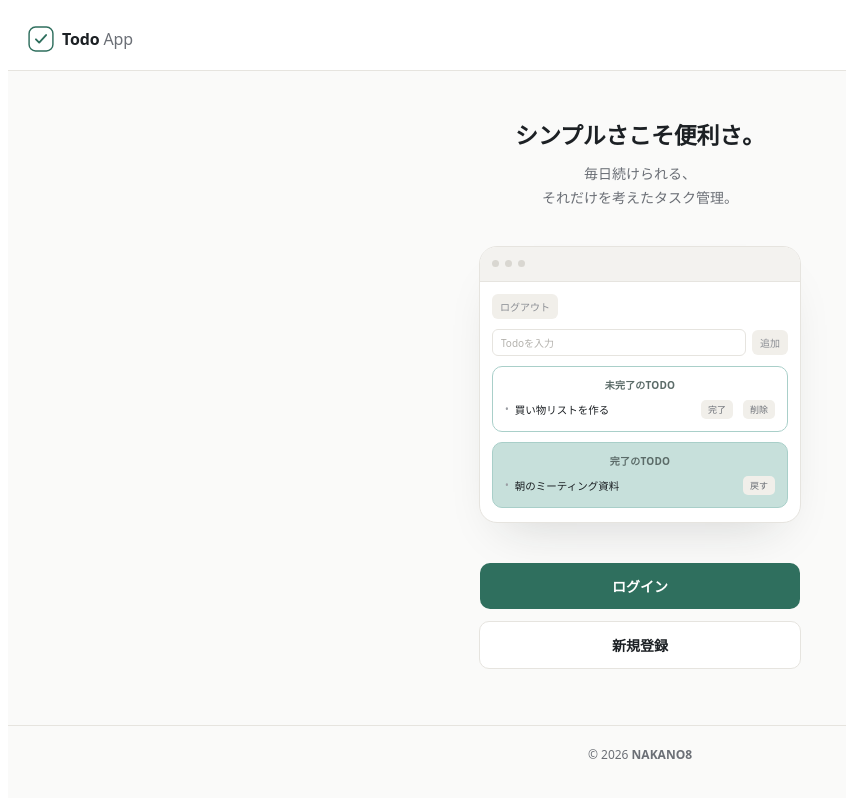
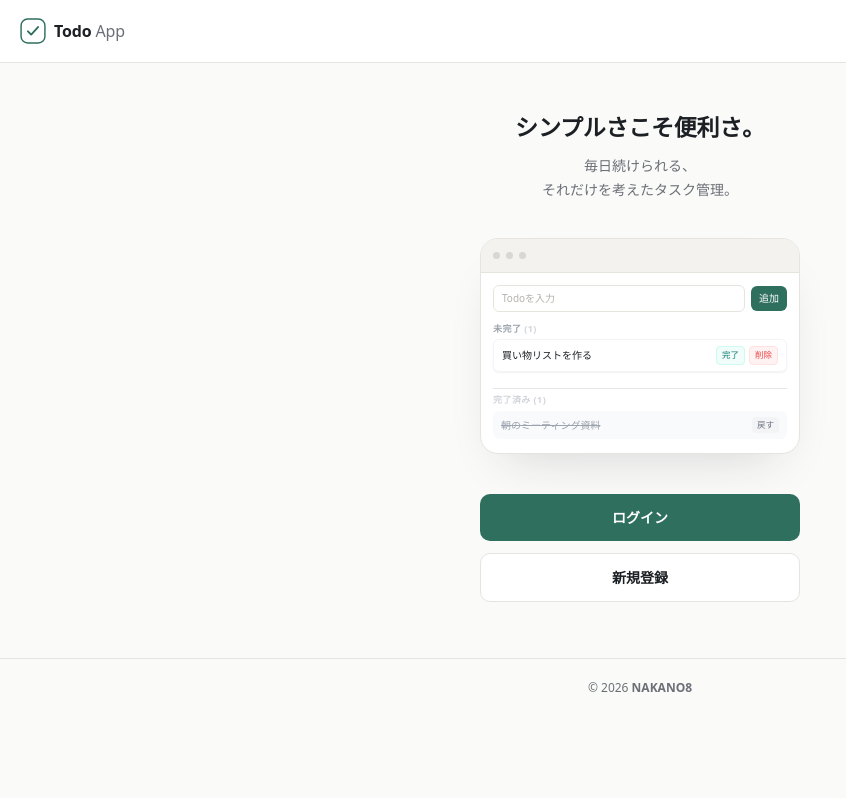
Before and after one commit to NAKANO8/todo_app, a Next.js app in the folder todo-web/: page / in a window 1280 px wide. Shown: the top 798 px of the page, without its empty margins (0-846 px from the left). Built offline with nearby package versions, Linux system fonts and the light colour scheme.

Commit message:
refactor(todo): replace CSS Modules with Tailwind and redesign todo list UI

```diff
--- a/todo-web/app/globals.css
+++ b/todo-web/app/globals.css
@@ -1,5 +1,7 @@
+@import "tailwindcss";
+
 body {
-  font-family: sans-serif;
+  font-family: "Hiragino Sans", "Yu Gothic", system-ui, -apple-system, sans-serif;
   color: #666;
 }
 
@@ -7,16 +9,3 @@ input {
   border-radius: 8px;
   padding: 6px 16px;
 }
-
-button {
-  border-radius: 8px;
-  border: none;
-  padding: 4px 16px;
-  margin: 0px 2px;
-}
-
-button:hover {
-  background-color: #79a8a9;
-  color: #fff;
-  cursor: pointer;
-}
--- a/todo-web/components/todo/CompleteTodos.tsx
+++ b/todo-web/components/todo/CompleteTodos.tsx
@@ -1,25 +1,32 @@
-import styles from '../../features/todo/TodoApp.module.css';
 import type { Todo } from '@/lib/types';
 
 type CompleteTodoProps = {
-  todos: Todo[],
-  onClickBack: (id: number) => void,
+  todos: Todo[];
+  onClickBack: (id: number) => void;
 };
 
 export const CompleteTodos = ({ todos, onClickBack }: CompleteTodoProps) => {
+  if (todos.length === 0) return null;
+
   return (
-    <div className={styles.completeArea} >
-      <p className={styles.title}>完了のTODO</p>
-      <ul>
+    <section>
+      <div className="border-t border-gray-200 my-1" />
+      <h2 className="text-xs font-semibold text-gray-300 uppercase tracking-wider mb-2 mt-3">
+        完了済み <span>({todos.length})</span>
+      </h2>
+      <ul className="flex flex-col gap-1.5">
         {todos.map((todo) => (
-          <li key={todo.id}>
-            <div className={styles.listRow}>
-              <p className={styles.todoItem}>{todo.title}</p>
-              <button onClick={() => onClickBack(todo.id)}>戻す</button>
-            </div>
+          <li key={todo.id} className="flex items-center gap-2 px-3 py-2.5 rounded-lg bg-gray-50">
+            <span className="flex-1 text-sm text-gray-400 line-through">{todo.title}</span>
+            <button
+              onClick={() => onClickBack(todo.id)}
+              className="text-xs font-medium text-gray-500 bg-gray-100 hover:bg-gray-200 rounded-md px-2.5 py-1 cursor-pointer"
+            >
+              戻す
+            </button>
           </li>
         ))}
       </ul>
-    </div >
+    </section>
   );
 };
--- a/todo-web/components/todo/IncompleteTodos.tsx
+++ b/todo-web/components/todo/IncompleteTodos.tsx
@@ -1,27 +1,38 @@
-import styles from '../../features/todo/TodoApp.module.css';
 import type { Todo } from '@/lib/types';
 
 type InCompleteTodoProps = {
-  todos: Todo[],
-  onClickComplete: (id: number) => void,
-  onClickDelete: (id: number) => void,
-}
+  todos: Todo[];
+  onClickComplete: (id: number) => void;
+  onClickDelete: (id: number) => void;
+};
 
 export const IncompleteTodos = ({ todos, onClickComplete, onClickDelete }: InCompleteTodoProps) => {
+  if (todos.length === 0) return null;
+
   return (
-    <div className={styles.incompleteArea}>
-      <p className={styles.title}>未完了のTODO</p>
-      <ul>
+    <section>
+      <h2 className="text-xs font-semibold text-gray-400 uppercase tracking-wider mb-2">
+        未完了 <span className="text-gray-300">({todos.length})</span>
+      </h2>
+      <ul className="flex flex-col gap-1.5">
         {todos.map((todo) => (
-          <li key={todo.id}>
-            <div className={styles.listRow}>
-              <p className={styles.todoItem}>{todo.title}</p>
-              <button onClick={() => onClickComplete(todo.id)}>完了</button>
-              <button onClick={() => onClickDelete(todo.id)}>削除</button>
-            </div>
+          <li key={todo.id} className="flex items-center gap-2 px-3 py-2.5 rounded-lg bg-white border border-gray-100 shadow-sm">
+            <span className="flex-1 text-sm text-[#1c2024]">{todo.title}</span>
+            <button
+              onClick={() => onClickComplete(todo.id)}
+              className="text-xs font-medium text-teal-700 bg-teal-50 hover:bg-teal-100 rounded-md px-2.5 py-1 border border-teal-100 cursor-pointer"
+            >
+              完了
+            </button>
+            <button
+              onClick={() => onClickDelete(todo.id)}
+              className="text-xs font-medium text-red-500 bg-red-50 hover:bg-red-100 rounded-md px-2.5 py-1 border border-red-100 cursor-pointer"
+            >
+              削除
+            </button>
           </li>
         ))}
       </ul>
-    </div>
-  )
-}
+    </section>
+  );
+};
--- a/todo-web/components/todo/InputTodo.tsx
+++ b/todo-web/components/todo/InputTodo.tsx
@@ -5,22 +5,20 @@ type InputTodoProps = {
   disabled: boolean;
 };
 
-export const InputTodo = (props: InputTodoProps) => {
-  const { todoText, onChange, onClick, disabled } = props;
-
+export const InputTodo = ({ todoText, onChange, onClick, disabled }: InputTodoProps) => {
   return (
-    <div className="flex items-center bg-teal-100 w-full h-[30px] p-2 rounded-lg">
+    <div className="flex items-center gap-2 w-full">
       <input
         disabled={disabled}
         placeholder="Todoを入力"
         value={todoText}
         onChange={onChange}
-        className="flex-1 mr-2 px-4 py-1 rounded-lg outline-none disabled:bg-gray-200"
+        className="flex-1 px-4 py-2 rounded-lg border border-gray-200 bg-white text-sm outline-none focus:border-teal-400 focus:ring-1 focus:ring-teal-400 disabled:bg-gray-100 disabled:text-gray-400"
       />
       <button
         disabled={disabled}
         onClick={onClick}
-        className="px-4 py-1 rounded-lg bg-white hover:bg-teal-400 hover:text-white disabled:bg-gray-300 disabled:text-gray-500"
+        className="px-4 py-2 rounded-lg text-sm font-medium bg-[#2f6f5e] text-white hover:bg-[#245a4b] disabled:bg-gray-200 disabled:text-gray-400 cursor-pointer disabled:cursor-not-allowed"
       >
         追加
       </button>
--- a/todo-web/features/landing/LandingPage.module.css
+++ b/todo-web/features/landing/LandingPage.module.css
@@ -121,49 +121,99 @@
   padding: 5px 8px;
 }
 
-.panel {
-  border: 1px solid #a9cfc9;
-  border-radius: 10px;
-  padding: 10px 12px 12px;
+.addBtn {
+  font-size: 10px;
+  background: #2f6f5e;
+  color: #fff;
+  border-radius: 6px;
+  padding: 5px 8px;
+  flex-shrink: 0;
 }
 
-.panelDone {
-  background: #c7e0db;
+.sectionLabel {
+  font-size: 9px;
+  font-weight: 600;
+  color: #9ca3af;
+  text-transform: uppercase;
+  letter-spacing: 0.05em;
+  margin-bottom: 4px;
 }
 
-.panelTitle {
-  text-align: center;
-  font-size: 10px;
-  font-weight: 700;
-  color: #5b6b68;
-  letter-spacing: 0.02em;
-  margin-bottom: 8px;
+.sectionLabel span {
+  color: #d1d5db;
 }
 
-.task {
+.todoCard {
   display: flex;
   align-items: center;
-  gap: 6px;
-  font-size: 10.5px;
+  gap: 4px;
+  padding: 6px 8px;
+  border-radius: 6px;
+  background: #fff;
+  border: 1px solid #f3f4f6;
+  box-shadow: 0 1px 2px rgba(0, 0, 0, 0.06);
+}
+
+.todoText {
+  flex: 1;
+  font-size: 10px;
   color: #1c2024;
 }
 
-.taskDot {
-  font-size: 10px;
-  color: #9a9da3;
+.completeBtn {
+  font-size: 8.5px;
+  color: #0f766e;
+  background: #f0fdfa;
+  border: 1px solid #ccfbf1;
+  border-radius: 4px;
+  padding: 2px 5px;
 }
 
-.task .miniBtn {
-  font-size: 9px;
-  background: #f1efea;
-  color: #6b6f76;
-  border-radius: 5px;
-  padding: 3px 7px;
-  margin-left: auto;
+.deleteBtn {
+  font-size: 8.5px;
+  color: #ef4444;
+  background: #fef2f2;
+  border: 1px solid #fee2e2;
+  border-radius: 4px;
+  padding: 2px 5px;
 }
 
-.task .miniBtn + .miniBtn {
-  margin-left: 4px;
+.separator {
+  border-top: 1px solid #e5e7eb;
+  margin: 6px 0 4px;
+}
+
+.sectionLabelDone {
+  font-size: 9px;
+  font-weight: 600;
+  color: #d1d5db;
+  text-transform: uppercase;
+  letter-spacing: 0.05em;
+  margin-bottom: 4px;
+}
+
+.todoDoneCard {
+  display: flex;
+  align-items: center;
+  gap: 4px;
+  padding: 6px 8px;
+  border-radius: 6px;
+  background: #f9fafb;
+}
+
+.todoDoneText {
+  flex: 1;
+  font-size: 10px;
+  color: #9ca3af;
+  text-decoration: line-through;
+}
+
+.backBtn {
+  font-size: 8.5px;
+  color: #6b7280;
+  background: #f3f4f6;
+  border-radius: 4px;
+  padding: 2px 5px;
 }
 
 /* ── Auth buttons ── */
--- a/todo-web/features/landing/LandingPage.tsx
+++ b/todo-web/features/landing/LandingPage.tsx
@@ -28,27 +28,23 @@ function DeviceMockup() {
         </div>
         <div className={styles.deviceBody}>
           <div className={styles.toolbar}>
-            <div className={styles.pill}>ログアウト</div>
+            <div className={styles.inputMock}>Todoを入力</div>
+            <div className={styles.addBtn}>追加</div>
           </div>
-          <div className={styles.toolbar}>
-            <div className={styles.inputMock}>Todoを入力</div>
-            <div className={styles.pill}>追加</div>
-          </div>
-          <div className={styles.panel}>
-            <div className={styles.panelTitle}>未完了のTODO</div>
-            <div className={styles.task}>
-              <span className={styles.taskDot}>•</span>
-              <span>買い物リストを作る</span>
-              <span className={styles.miniBtn}>完了</span>
-              <span className={styles.miniBtn}>削除</span>
+          <div>
+            <div className={styles.sectionLabel}>未完了 <span>(1)</span></div>
+            <div className={styles.todoCard}>
+              <span className={styles.todoText}>買い物リストを作る</span>
+              <span className={styles.completeBtn}>完了</span>
+              <span className={styles.deleteBtn}>削除</span>
             </div>
           </div>
-          <div className={`${styles.panel} ${styles.panelDone}`}>
-            <div className={styles.panelTitle}>完了のTODO</div>
-            <div className={styles.task}>
-              <span className={styles.taskDot}>•</span>
-              <span>朝のミーティング資料</span>
-              <span className={styles.miniBtn}>戻す</span>
+          <div>
+            <div className={styles.separator} />
+            <div className={styles.sectionLabelDone}>完了済み <span>(1)</span></div>
+            <div className={styles.todoDoneCard}>
+              <span className={styles.todoDoneText}>朝のミーティング資料</span>
+              <span className={styles.backBtn}>戻す</span>
             </div>
           </div>
         </div>
--- a/todo-web/features/todo/TodoApp.module.css
+++ /dev/null
@@ -1,112 +0,0 @@
-.page {
-  min-height: 100vh;
-  background: #fafaf9;
-  color: #1c2024;
-  font-family: "Hiragino Sans", "Yu Gothic", system-ui, -apple-system, sans-serif;
-}
-
-.header {
-  display: flex;
-  align-items: center;
-  justify-content: space-between;
-  padding: 18px 20px;
-  border-bottom: 1px solid #e6e4df;
-  background: #fff;
-}
-
-.logoLockup {
-  display: flex;
-  align-items: center;
-  gap: 8px;
-}
-
-.wordmark {
-  font-size: 16px;
-  font-weight: 700;
-  letter-spacing: -0.01em;
-  color: #1c2024;
-}
-
-.wordmarkLight {
-  font-weight: 500;
-  color: #6b6f76;
-}
-
-.logoutBtn {
-  font-size: 13px;
-  font-weight: 600;
-  color: #6b6f76;
-  background: #f1efea;
-  border: none;
-  border-radius: 8px;
-  padding: 7px 14px;
-  cursor: pointer;
-}
-
-.logoutBtn:hover {
-  background: #e6e4df;
-  color: #1c2024;
-}
-
-.content {
-  box-sizing: border-box;
-  max-width: 440px;
-  width: 100%;
-  margin: 0 auto;
-  padding: 24px 20px;
-  display: flex;
-  flex-direction: column;
-  gap: 12px;
-}
-
-.incompleteArea {
-  box-sizing: border-box;
-  border: 2px solid #aacfd0;
-  width: 100%;
-  min-height: 200px;
-  padding: 8px;
-  border-radius: 8px;
-}
-
-.completeArea {
-  box-sizing: border-box;
-  border: 2px solid #aacfd0;
-  width: 100%;
-  min-height: 200px;
-  padding: 8px;
-  border-radius: 8px;
-  background-color: #c9dede;
-}
-
-.title {
-  text-align: center;
-  margin-top: 0;
-  font-weight: bold;
-}
-
-.listRow {
-  display: flex;
-  align-items: center;
-}
-
-.todoItem {
-  margin: 6px;
-}
-
-@media (min-width: 768px) {
-  .content {
-    max-width: 560px;
-  }
-}
-
-@media (min-width: 1280px) {
-  .content {
-    max-width: 680px;
-  }
-}
-
-@media (max-width: 425px) {
-  .content {
-    padding: 16px 32px;
-  }
-}
```
Also changed, not shown: todo-web/features/todo/TodoApp.tsx (+13 -9 lines).
